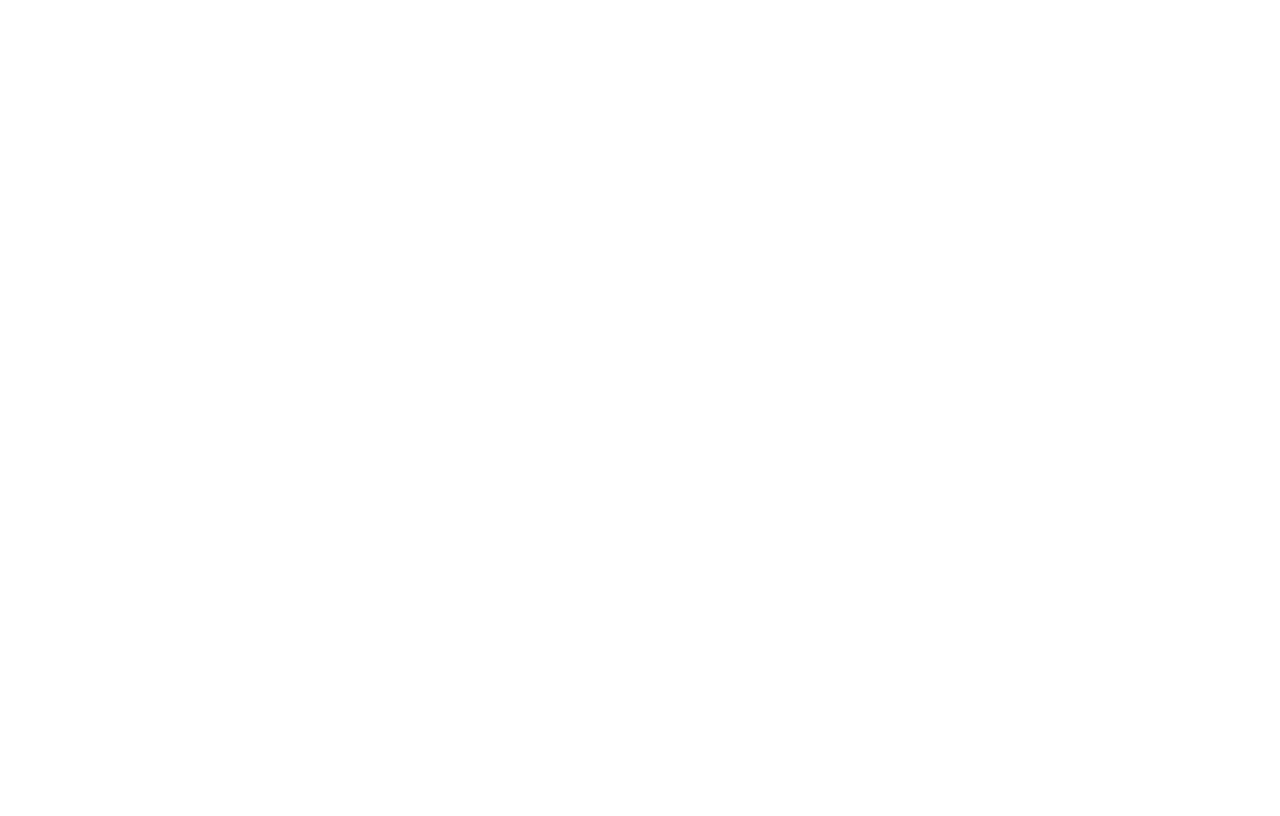
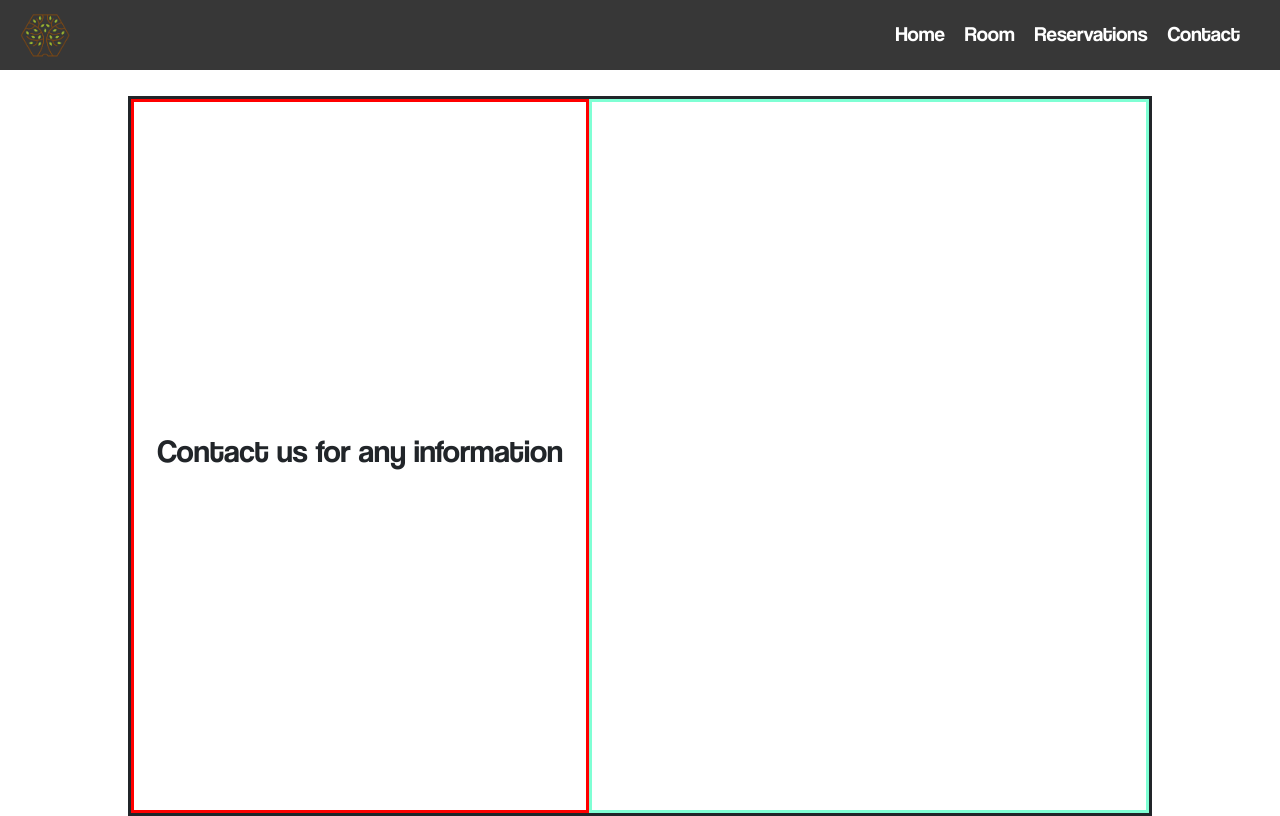
Before and after one commit to KenBoost/hotel-jb-app-, a React (Create React App) app: page /contact in a window 1280 px wide. Before the commit this address had no page. Built offline with nearby package versions, Linux system fonts and the light colour scheme.

Commit message:
Ready for the Google Api

```diff
--- a/src/App.js
+++ b/src/App.js
@@ -4,6 +4,10 @@ import './App.scss';
 import { BrowserRouter as Router, Route, Routes } from 'react-router-dom';
 import Layout from './pages/Layout';
 import Home from './pages/Home';
+import Contact from './pages/Contact';
+import Rooms from './pages/Rooms';
+
+
 
 function App() {
   return (
@@ -11,6 +15,8 @@ function App() {
       <Routes>
         <Route path="/" element={<Layout />}>
           <Route index element={<Home />} />
+          <Route path="rooms" element={<Rooms />} />
+          <Route path="contact" element={<Contact />} />
         </Route>
       </Routes>
      </Router>
--- a/src/components/Carrusel/index.js
+++ b/src/components/Carrusel/index.js
@@ -7,7 +7,7 @@ const Carrusel = () => {
     <Carousel fade>
       <Carousel.Item>
         <img src={Carrusel10} alt="JavaScript" />
-        <Carousel.Caption>
+        <Carousel.Caption >
           <h3>Deep in Nature</h3>
           <p>Take your mind off the city</p>
         </Carousel.Caption>
@@ -21,7 +21,7 @@ const Carrusel = () => {
       </Carousel.Item>
       <Carousel.Item>
         <img src={Carrusel30} alt="JavaScript" />
-        <Carousel.Caption>
+        <Carousel.Caption >
           <h3>Close to the best beaches in the country</h3>
           <p>Beaches popular for their scenic beauty and their blue color</p>
         </Carousel.Caption>
--- a/src/components/Carrusel/index.scss
+++ b/src/components/Carrusel/index.scss
@@ -1,4 +1,12 @@
 /* carousel.scss */
+// _fonts.scss
+
+$font-helvetica-neue: 'Helvetica Neue', sans-serif;
+$font-la-belle-aurore: 'La Belle Aurore', sans-serif;
+$font-coolvetica: 'Coolvetica', sans-serif;
+$font-arial: Arial, Helvetica, sans-serif;
+
+
 .carousel-item img {
     width: 100%;
     max-height: 400px;
@@ -10,4 +18,13 @@
     color: white; /* Color del texto en los títulos y descripciones */
     text-align: center; /* Centrar el texto en el carrusel */
     padding: 10px; /* Espaciado interno */
+
+    h3{
+      font-size: 2.2rem;
+      font-family: $font-coolvetica;
+    }
+    p{
+      font-size: 1.2rem;
+      font-family: $font-arial;
+    }
   }
--- a/src/components/Nav/index.js
+++ b/src/components/Nav/index.js
@@ -1,4 +1,3 @@
-import React from 'react';
 import './index.scss';
 import { Link } from 'react-router-dom'; // Importa Link desde react-router-dom
 
@@ -13,10 +12,18 @@ const Nav = () => {
         </Link>
       </div>
       <ul className="nav-links">
-        <li><a href="#">Inicio</a></li>
-        <li><a href="#">Habitaciones</a></li>
-        <li><a href="#">Reservar</a></li>
-        <li><a href="#">Contácto</a></li>
+        <Link to="/">
+        <li><a href="#">Home</a></li>
+        </Link>
+        <Link to="/rooms">
+        <li><a href="#">Room</a></li>
+        </Link>
+        <Link to="/">
+        <li><a href="#">Reservations</a></li>
+        </Link>
+        <Link to="/contact">
+        <li><a href="#">Contact</a></li>
+        </Link>
       </ul>
     </nav>
   );
--- a/src/components/Nav/index.scss
+++ b/src/components/Nav/index.scss
@@ -1,4 +1,8 @@
 /* Navbar.scss */
+$font-helvetica-neue: 'Helvetica Neue', sans-serif;
+$font-la-belle-aurore: 'La Belle Aurore', sans-serif;
+$font-coolvetica: 'Coolvetica', sans-serif;
+$font-arial: Arial, Helvetica, sans-serif;
 
 .navbar {
     display: flex;
@@ -27,10 +31,11 @@
   .nav-links a {
     text-decoration: none;
     color: #fff; /* Color de los enlaces */
-    font-weight: bold;
+    font-family: $font-coolvetica;
+    font-size: 1.3rem;
   }
 
   /* Estiliza los enlaces cuando se pasa el ratón sobre ellos */
   .nav-links a:hover {
-    text-decoration: underline;
+    color: rgb(170, 198, 33);
   }
--- /dev/null
+++ b/src/pages/Contact/index.jsx
@@ -0,0 +1,16 @@
+import React from 'react'
+
+import './index.scss'
+
+const Contact = () => {
+    return (
+      <div className='contenedorcontacto'>
+        <div className='cont1'>
+          <h3>Contact us for any information</h3>
+        </div>
+        <div className='cont2'></div>
+      </div>
+    )
+}
+
+export default Contact
--- /dev/null
+++ b/src/pages/Contact/index.scss
@@ -0,0 +1,35 @@
+$font-helvetica-neue: 'Helvetica Neue', sans-serif;
+$font-la-belle-aurore: 'La Belle Aurore', sans-serif;
+$font-coolvetica: 'Coolvetica', sans-serif;
+$font-arial: Arial, Helvetica, sans-serif;
+
+.contenedorcontacto{
+    width: 80%;
+    margin-top: 2%;
+    margin-left: auto;
+    margin-right: auto;
+    height: 90vh;
+    display: flex;
+    justify-content: space-evenly;
+    border: solid;
+
+    .cont1{
+        border: solid;
+        border-color: red;
+        width: 45%;
+        display: flex;
+        justify-content: center;
+        align-items: center;
+
+        h3{
+            font-family: $font-coolvetica;
+            font-size: 2.0rem;
+        }
+    }
+
+    .cont2{
+        border:solid;
+        width: 55%;
+        border-color: aquamarine;
+    }
+}
--- a/src/pages/Layout/index.scss
+++ b/src/pages/Layout/index.scss
@@ -3,5 +3,5 @@
     width: 100%;
     height: 100%;
     min-height: 100%;
-    border: solid;
+
 }
--- /dev/null
+++ b/src/pages/Rooms/index.jsx
@@ -0,0 +1,9 @@
+import React from 'react'
+
+
+const Room = () =>{
+    return(
+       <h2>Hi</h2>
+    )
+}
+export default Room
```
Also changed, not shown: src/pages/Rooms/index.scss (added).
